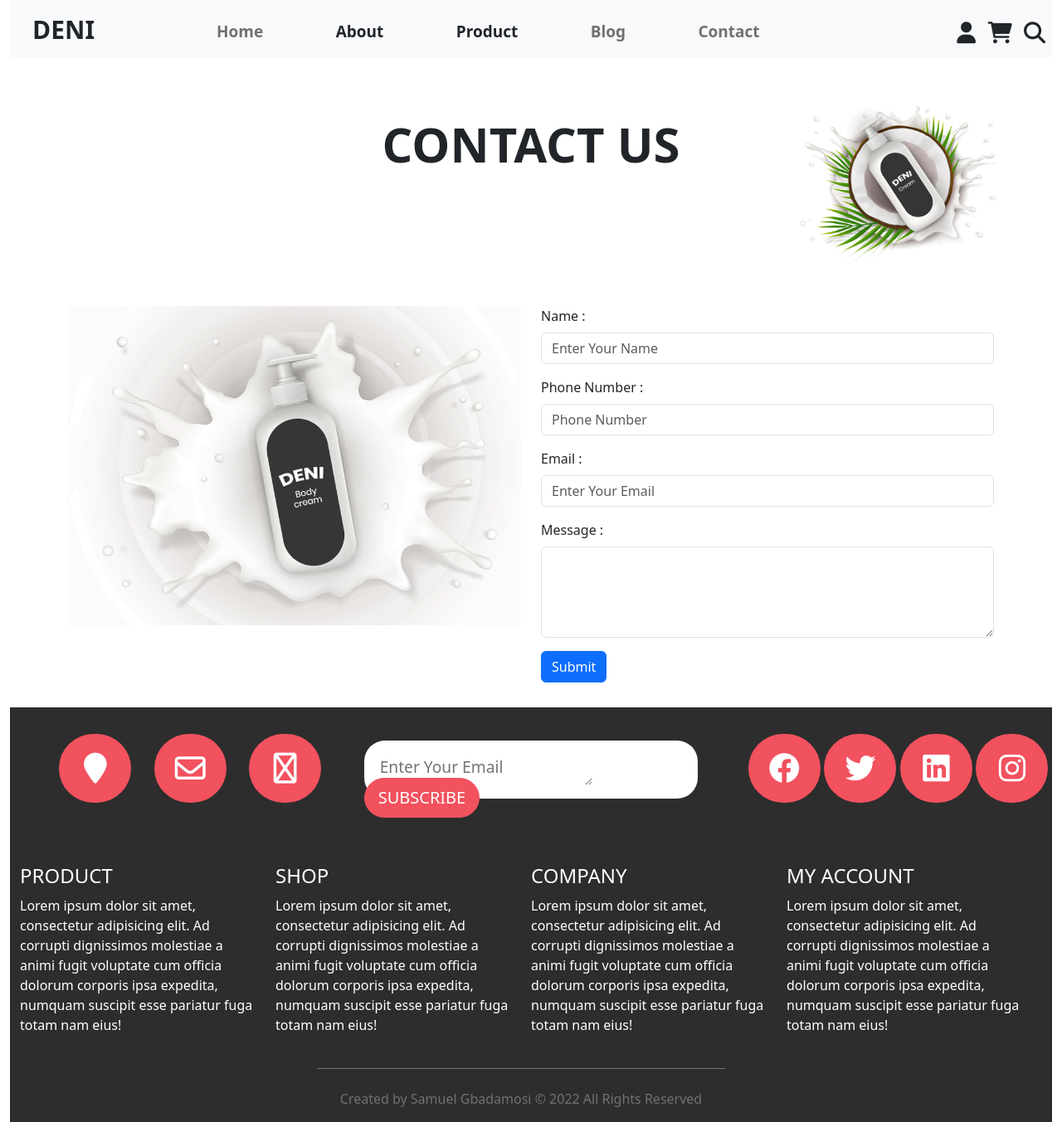
After one commit to Samuel-Gbadamosi/Skincare-website, a PHP site: page /contactme.php in a window 1280 px wide. The commit adds this page. Shown: the whole page at 83% size. Run offline with PHP 8.4, Linux system fonts and the light colour scheme; some libraries are stand-ins or nearby versions.

Commit message:
conversion
conversion of files to php

```diff
--- /dev/null
+++ b/sitonuovo/contactme.php
@@ -0,0 +1,106 @@
+<!DOCTYPE html>
+<html lang="en">
+<head>
+    <meta charset="UTF-8">
+    <meta http-equiv="X-UA-Compatible" content="IE=edge">
+    <meta name="viewport" content="width=device-width, initial-scale=1.0">
+    <title>Contact</title>
+    <link rel="stylesheet" href="cdn.datatables.net/1.12.1/css/jquery.dataTables.min.css">
+    <link rel="stylesheet" href="https://cdn.jsdelivr.net/npm/bootstrap@4.1.3/dist/css/bootstrap.min.css" integrity="sha384-MCw98/SFnGE8fJT3GXwEOngsV7Zt27NXFoaoApmYm81iuXoPkFOJwJ8ERdknLPMO" crossorigin="anonymous">
+
+
+    <link rel="stylesheet" type="text/css" href="https://cdn.datatables.net/v/dt/dt-1.11.5/datatables.min.css" />
+<script src="https://cdnjs.cloudflare.com/ajax/libs/jquery/3.6.0/jquery.min.js"></script>
+<script type="text/javascript" src="https://cdn.datatables.net/v/dt/dt-1.11.5/datatables.min.js"></script>
+
+    <!-- bootsrap link -->
+    <link href="https://cdn.jsdelivr.net/npm/bootstrap@5.3.0-alpha1/dist/css/bootstrap.min.css" rel="stylesheet" integrity="sha384-GLhlTQ8iRABdZLl6O3oVMWSktQOp6b7In1Zl3/Jr59b6EGGoI1aFkw7cmDA6j6gD" crossorigin="anonymous">
+    <link rel="stylesheet" href="style.css">
+    <!-- cdn -->
+    <link rel="stylesheet" href="https://cdnjs.cloudflare.com/ajax/libs/font-awesome/6.2.1/css/all.min.css" integrity="sha512-MV7K8+y+gLIBoVD59lQIYicR65iaqukzvf/nwasF0nqhPay5w/9lJmVM2hMDcnK1OnMGCdVK+iQrJ7lzPJQd1w==" crossorigin="anonymous" referrerpolicy="no-referrer" />
+</head>
+<body class="container-fluid">
+    <!-- header -->
+
+    <?php include('header.php') ?>
+        <!-- header -->
+<!-- main -->
+    <main class="container-fluid">
+
+     <!-- contacts us section -->
+     <section class="sect6 container">
+
+<div class="row">
+  <div class="col-6 offset-3" style="padding-top: 70px;">
+    <h2 style="font-size: 58px; font-weight: bold; text-align:center;">CONTACT US</h2>
+
+  </div>
+  <div class="col-3 pl-4">
+    <img style="height: 300px;" src="sitoimg3.png" alt="">
+
+  </div>
+
+</div>
+
+</section>
+<section class="sect7 container">
+<div class="row">
+  <div class="col-6">
+    <div>
+      <img style="width:100%" src="creamlux.png" alt="">
+    </div>
+
+  </div>
+  <div class="col-6">
+   <!-- contact me form div -->
+    <div class="row">
+      <div class="col-12">
+        <form>
+          <div class="form-group">
+            <label for="exampleInputEmail1">Name :</label>
+            <input  required type="name" class="form-control" id="exampleInputEmail1" aria-describedby="emailHelp" placeholder="Enter Your Name">
+          </div>
+          <div class="form-group">
+            <label for="exampleInputEmail1">Phone Number :</label>
+            <input required type="number" class="form-control" id="exampleInputEmail1" aria-describedby="emailHelp" placeholder="Phone Number">
+          </div>
+
+          <div class="form-group">
+            <label for="exampleInputEmail1">Email :</label>
+            <input required type="email" class="form-control" id="exampleInputEmail1" aria-describedby="emailHelp" placeholder="Enter Your Email">
+          </div>
+          <div class="form-group">
+
+            <label for="exampleInputEmail1">Message :</label>
+            <textarea required class="form-control" id="form4Example3" rows="4"></textarea>
+
+          </div>
+          <button type="submit" class="btn btn-primary">Submit</button>
+        </form>
+
+
+      </div>
+
+    </div>
+
+  </div>
+
+</div>
+
+</section>
+
+</main>
+    <!-- main -->
+<!-- footer -->
+  <?php include('footer.php'); ?>
+    <!-- footer -->
+    <script src="https://cdn.jsdelivr.net/npm/bootstrap@5.3.0-alpha1/dist/js/bootstrap.bundle.min.js" integrity="sha384-w76AqPfDkMBDXo30jS1Sgez6pr3x5MlQ1ZAGC+nuZB+EYdgRZgiwxhTBTkF7CXvN" crossorigin="anonymous"></script>
+
+
+<script src="https://code.jquery.com/jquery-3.2.1.slim.min.js" integrity="sha384-KJ3o2DKtIkvYIK3UENzmM7KCkRr/rE9/Qpg6aAZGJwFDMVNA/GpGFF93hXpG5KkN" crossorigin="anonymous"></script>
+<script src="https://cdn.jsdelivr.net/npm/popper.js@1.12.9/dist/umd/popper.min.js" integrity="sha384-ApNbgh9B+Y1QKtv3Rn7W3mgPxhU9K/ScQsAP7hUibX39j7fakFPskvXusvfa0b4Q" crossorigin="anonymous"></script>
+<script src="https://cdn.jsdelivr.net/npm/bootstrap@4.0.0/dist/js/bootstrap.min.js" integrity="sha384-JZR6Spejh4U02d8jOt6vLEHfe/JQGiRRSQQxSfFWpi1MquVdAyjUar5+76PVCmYl" crossorigin="anonymous"></script>
+
+<script src="https://cdn.datatables.net/1.12.1/js/jquery.dataTables.min.js"></script>
+</body>
+</html>
--- /dev/null
+++ b/sitonuovo/footer.php
@@ -0,0 +1,88 @@
+<footer>
+      <div class="row ">
+        <div class="col-4">
+          <div class="mt-4">
+            <ul class="d-flex " style=" font-size:49px;list-style: none; justify-content: space-evenly;">
+           <li class="mylist">   <i style="font-size: 37px;" class="fa-solid fa-location-pin"></i> </li>
+            <li class="mylist"> <i style="font-size: 37px;" class="fa-regular fa-envelope"></i> </li>
+            <li class="mylist">  <i style="font-size: 37px;" class="fa-regular fa-phone"></i> </li>
+
+            </ul>
+
+          </div>
+
+        </div>
+        <div class="col-4 pt-3">
+          <div class="myin mt-4">
+            <textarea class="mt-2 ml-3 pt-2 figu enter_email_text" placeholder="Enter Your Email" rows="2" id="comment" name="Message"></textarea>
+
+            <button  class="subbutton btn btn-lg btn-dark">SUBSCRIBE</button>
+
+          </div>
+
+        </div>
+        <div class="col-4">
+
+          <div class="row">
+            <div class="col-12 mt-4">
+              <ul class="d-flex" style=" font-size:49px;list-style: none; justify-content: space-evenly;">
+               <li class="mylist"> <i style="font-size: 37px;" class="fa-brands fa-facebook"></i> </li>
+              <li class="mylist">  <i style="font-size: 37px;" class="fa-brands fa-twitter"></i> </li>
+              <li class="mylist">  <i style="font-size: 37px;" class="fa-brands fa-linkedin"></i> </li>
+               <li class="mylist"> <i style="font-size: 37px;" class="fa-brands fa-instagram"></i> </li>
+              </ul>
+
+            </div>
+
+          </div>
+
+        </div>
+
+      </div>
+      <!-- div for footer below -->
+      <div class="row container-fluid  mt-4">
+        <div class="col-6 mt-4">
+          <div class="row">
+            <div class="col-6">
+              <H4 class="fth4">PRODUCT</H4>
+              <p>Lorem ipsum dolor sit amet, consectetur adipisicing elit. Ad corrupti dignissimos molestiae a animi fugit voluptate cum officia dolorum corporis ipsa expedita, numquam suscipit esse pariatur fuga totam nam eius!</p>
+
+            </div>
+            <div class="col-6">
+              <h4 class="fth4">SHOP</h4>
+              <p>Lorem ipsum dolor sit amet, consectetur adipisicing elit. Ad corrupti dignissimos molestiae a animi fugit voluptate cum officia dolorum corporis ipsa expedita, numquam suscipit esse pariatur fuga totam nam eius!</p>
+
+            </div>
+
+          </div>
+
+        </div>
+        <div class="col-6 mt-4">
+          <div class="row">
+            <div class="col-6">
+              <H4 class="fth4">COMPANY</H4>
+              <p>Lorem ipsum dolor sit amet, consectetur adipisicing elit. Ad corrupti dignissimos molestiae a animi fugit voluptate cum officia dolorum corporis ipsa expedita, numquam suscipit esse pariatur fuga totam nam eius!</p>
+
+            </div>
+            <div class="col-6">
+              <H4 class="fth4">MY ACCOUNT</H4>
+              <p>Lorem ipsum dolor sit amet, consectetur adipisicing elit. Ad corrupti dignissimos molestiae a animi fugit voluptate cum officia dolorum corporis ipsa expedita, numquam suscipit esse pariatur fuga totam nam eius!</p>
+
+            </div>
+
+          </div>
+        </div>
+
+        <div class="mhr mt-4 pt-4">
+          <a href="">Created by Samuel Gbadamosi © 2022 All Rights Reserved</a>
+
+        </div>
+
+
+
+
+      </div>
+
+      <!-- div for footer below -->
+
+    </footer>
--- /dev/null
+++ b/sitonuovo/header.php
@@ -0,0 +1,22 @@
+<header class="container-fluid ">
+
+<div class="col-1">
+   <h4 style="font-size: 30px; font-weight: bolder;">DENI</h4>
+ </div>
+<div class="col-8 pt-1">
+        <ul class=" myun">
+            <li><a href="index.php">Home</a></li>
+            <li>About</li>
+            <li>Product</li>
+            <li><a href="blog.php">Blog</a></li>
+            <li><a href="contactme.php">Contact</a></li>
+        </ul>
+
+</div>
+<div class="col-2 ml-3 pt-2">
+       <ul class="ml-2 myun">
+        <i class="fa-solid fa-user"></i>
+        <i class="fa-solid fa-cart-shopping"></i>
+        <i class="fa-solid fa-magnifying-glass"></i>               </ul>
+</div>
+</header>
--- a/sitonuovo/style.css
+++ b/sitonuovo/style.css
@@ -16,6 +16,7 @@ header{
     justify-content: space-evenly;
     list-style: none;
     font-size: 19px;
+    text-decoration: none;
 
 }
 .myun i{
```
Also changed, not shown: sitonuovo/blog.php (added, +115 -0 lines), sitonuovo/index.php (renamed from sitonuovo/index.html, +4 -90 lines).
